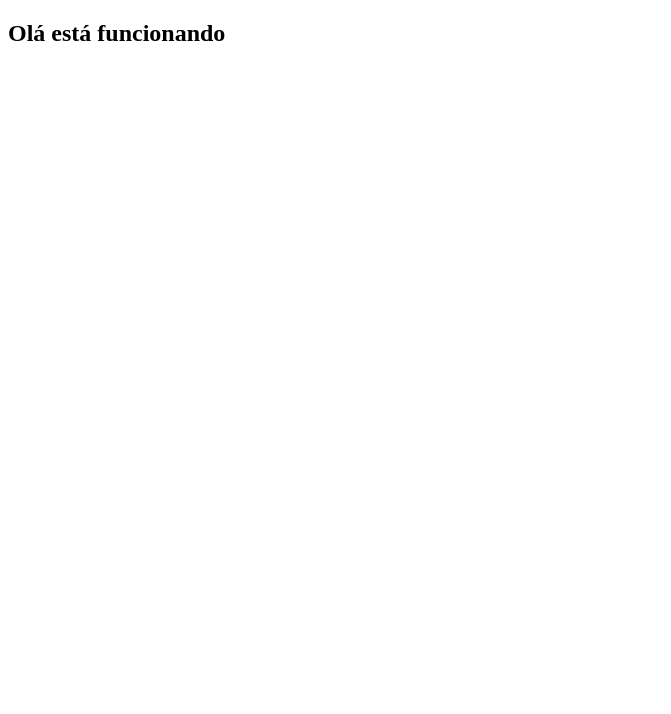
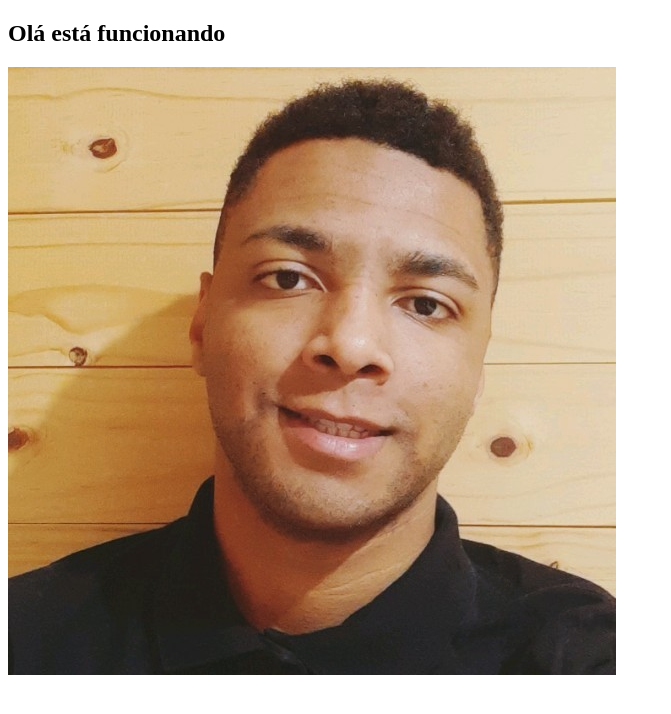
Before and after one commit to Lucasrosa12/Portifolio, a plain HTML site: page index.html in a window 1280 px wide. Shown: the whole page, without its empty margins (0-671 px from the left). Drawn offline with Linux system fonts and the light colour scheme.

Commit message:
imagem commit

```diff
--- a/index.html
+++ b/index.html
@@ -8,6 +8,6 @@
 </head>
 <body>
     <h2>Olá está funcionando</h2>
-
+    <img src="eu.jpg">
 </body>
 </html>
```
Also changed, not shown: eu.jpg (added).
